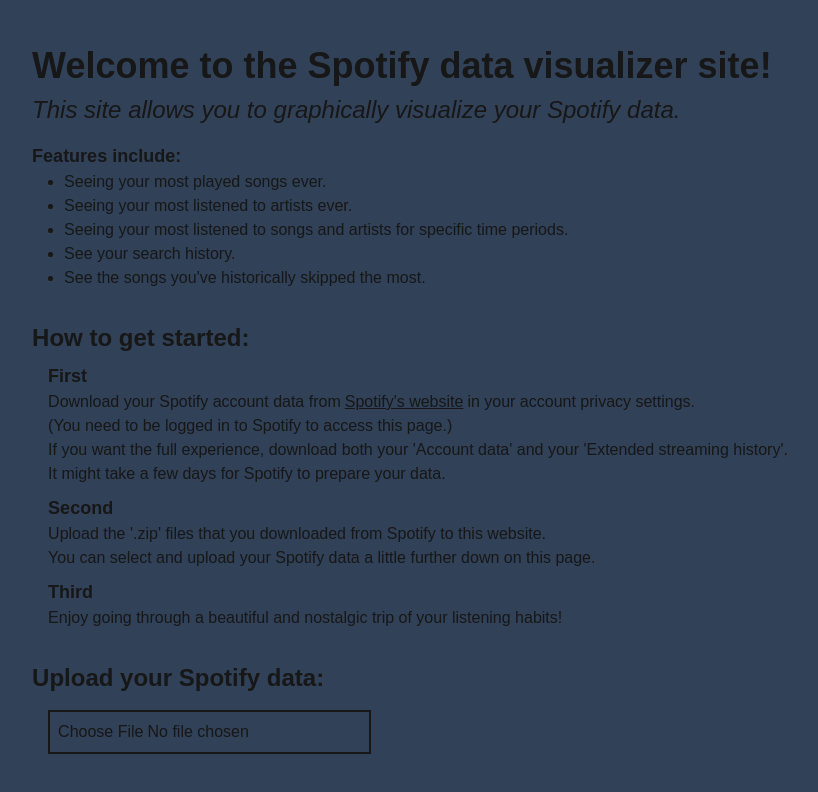
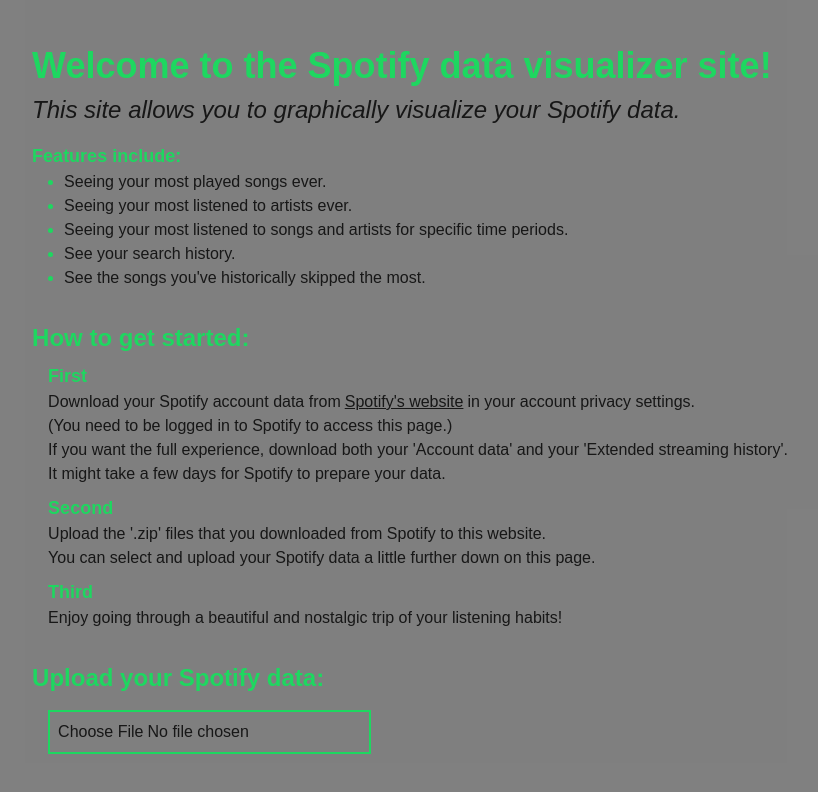
Before and after one commit to xahen/spotify-visualizer, a Next.js app: page / in a window 1280 px wide. Shown: the top 792 px of the page, without its empty margins (230-1048 px from the left). Built offline with nearby package versions, Linux system fonts and the light colour scheme.

Commit message:
a lot of visual design changes + moved ZipUpload component to WelcomePage component + alleviated excessive div usage

```diff
--- a/src/app/components/introduction.tsx
+++ b/src/app/components/introduction.tsx
@@ -1,22 +1,22 @@
+import { ZipUpload } from "@/app/components/upload";
 export const WelcomePage = () => {
   return (
-    <div>
+    <>
       {/* introduction */}
-      <div>
-        <h1 className="text-4xl font-bold">
+      <section>
+        <h1 className="text-4xl font-bold text-spotifygreen">
           Welcome to the Spotify data visualizer site!
         </h1>
-      </div>
-      <div className="mt-2">
-        <h2 className="text-2xl italic">
+
+        <h2 className="mt-2 text-2xl italic">
           This site allows you to graphically visualize your Spotify data.
         </h2>
-      </div>
+      </section>
 
       {/* features */}
-      <div className="mt-4">
-        <p className="text-lg font-bold">Features include:</p>
-        <ul className="text-base list-disc ml-8">
+      <section className="mt-4">
+        <p className="text-lg font-bold text-spotifygreen">Features include:</p>
+        <ul className="text-base list-disc ml-8 marker:text-spotifygreen">
           <li>Seeing your most played songs ever.</li>
           <li>Seeing your most listened to artists ever.</li>
           <li>
@@ -26,16 +26,16 @@
           <li>See your search history.</li>
           <li>See the songs you&apos;ve historically skipped the most.</li>
         </ul>
-      </div>
+      </section>
 
       {/* instructions */}
-      <div className="mt-8">
-        <div>
-          <h3 className="text-2xl font-bold">How to get started:</h3>
-        </div>
+      <section className="mt-8">
+        <h3 className="text-2xl font-bold text-spotifygreen">
+          How to get started:
+        </h3>
 
         <div className="mt-2 ml-4">
-          <h4 className="text-lg font-bold">First</h4>
+          <h4 className="text-lg font-bold text-spotifygreen">First</h4>
           <p>
             Download your Spotify account data from
             <a
@@ -53,10 +53,8 @@
             data&apos; and your &apos;Extended streaming history&apos;.
           </p>
           <p>It might take a few days for Spotify to prepare your data.</p>
-        </div>
 
-        <div className="mt-2 ml-4">
-          <h4 className="text-lg font-bold">Second</h4>
+          <h4 className="mt-2 text-lg font-bold text-spotifygreen">Second</h4>
           <p>
             Upload the &apos;.zip&apos; files that you downloaded from Spotify
             to this website.
@@ -65,16 +63,23 @@
             You can select and upload your Spotify data a little further down on
             this page.
           </p>
-        </div>
 
-        <div className="mt-2 ml-4">
-          <h4 className="text-lg font-bold">Third</h4>
+          <h4 className="mt-2 text-lg font-bold text-spotifygreen">Third</h4>
           <p>
             Enjoy going through a beautiful and nostalgic trip of your listening
             habits!
           </p>
         </div>
-      </div>
-    </div>
+      </section>
+
+      {/* upload section */}
+      <section className="mt-8">
+        <h3 className="text-2xl font-bold text-spotifygreen">
+          Upload your Spotify data:
+        </h3>
+
+        <ZipUpload />
+      </section>
+    </>
   );
 };
--- a/src/app/components/overview.tsx
+++ b/src/app/components/overview.tsx
@@ -127,7 +127,7 @@
       labels: chartData.labels,
       datasets: [
         {
-          label: "Plays per year",
+          label: "Plays",
           data: chartData.dataPoints,
           backgroundColor: "#1ed760",
         },
@@ -148,7 +148,7 @@
             Your top songs
           </h1>
 
-          <ul className="mt-4 ml-4 list-decimal list-inside">
+          <ul className="mt-4 ml-4 list-decimal list-inside marker:text-spotifygreen">
             {sortedSongs.slice(0, 10).map((song) => (
               <li key={song.name}>
                 {song.artist} - {song.name} ({song.times_listened})
@@ -163,7 +163,7 @@
             Your top artists
           </h1>
 
-          <ul className="mt-4 ml-4 list-decimal list-inside">
+          <ul className="mt-4 ml-4 list-decimal list-inside marker:text-spotifygreen">
             {sortedArtists.slice(0, 10).map((artist) => (
               <li key={artist.name}>
                 {artist.name} ({artist.songs_played})
@@ -196,7 +196,7 @@
 
         {/* fairly convoluted implementation */}
         {/* renders total listening time with all factors accounted for */}
-        <h2 className="text-lg mt-4 text-center">
+        <h2 className="text-lg mt-4 text-center text-spotifygreen">
           {years > 0 ? (years > 1 ? years + " years" : years + " year") : null}{" "}
           {days > 0 ? (days > 1 ? days + " days" : days + " day") : null}{" "}
           {hours > 0 ? (hours > 1 ? hours + " hours" : hours + " hour") : null}{" "}
--- a/src/app/components/upload.tsx
+++ b/src/app/components/upload.tsx
@@ -14,25 +14,16 @@
 
   if (loading) {
     return (
-      <div className="mt-8">
-        <div>
-          <h3 className="text-2xl font-bold">Upload your Spotify data:</h3>
-        </div>
       <div className="mt-4 ml-4">
         <div className="flex">
           <FaSpinner size={25} className="animate-spin mt-1" />
           <p className="text-2xl ml-4">Loading...</p>
         </div>
       </div>
-      </div>
     );
   }
 
   return (
-    <div className="mt-8">
-      <div>
-        <h3 className="text-2xl font-bold">Upload your Spotify data:</h3>
-      </div>
     <div className="mt-4 ml-4">
       <div className="m-auto">
         <input
@@ -48,9 +39,8 @@
               router
             )
           }
-            className="p-2 border-2 w-auto"
+          className="p-2 w-fit border-2 border-spotifygreen"
         />
-        </div>
       </div>
     </div>
   );
--- a/src/app/page.tsx
+++ b/src/app/page.tsx
@@ -1,13 +1,12 @@
 "use client";
 
 import { WelcomePage } from "@/app/components/introduction";
-import { ZipUpload } from "@/app/components/upload";
 
 export default function Home() {
   return (
-    <div className="w-full h-screen overflow-x-hidden bg-slate-700 flex p-4">
+    <div className="w-full h-screen overflow-x-hidden bg-black/50 flex p-4">
       <div className="m-auto">
-        <WelcomePage /> <ZipUpload />
+        <WelcomePage />
       </div>
     </div>
   );
--- a/src/app/stats/page.tsx
+++ b/src/app/stats/page.tsx
@@ -3,7 +3,7 @@
 
 export default function Stats() {
   return (
-    <div className="w-full h-screen overflow-x-hidden bg-slate-700 flex flex-col p-4">
+    <div className="w-full h-screen overflow-x-hidden bg-black/50 flex flex-col p-4">
       <StatsOverview />
     </div>
   );
```
Lines whose indentation alone changed are shown as unchanged.
